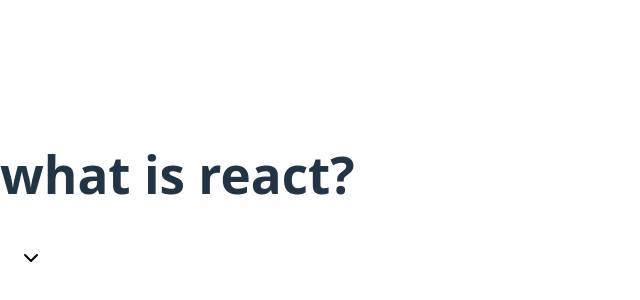
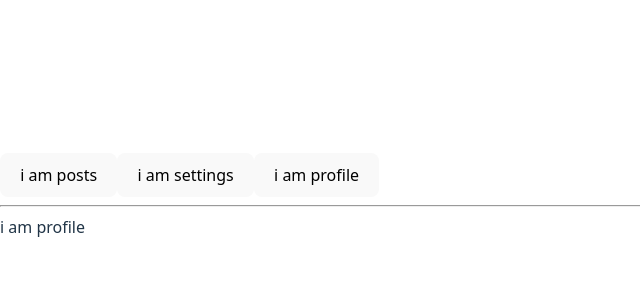
Before and after one commit to aniveshparida/practicing_react, a React (Vite) app in the folder counter/: page / in a window 1280 px wide. Shown: the part 204-504 px from the top of the page, without its empty margins (0-640 px from the left). Built offline with nearby package versions, Linux system fonts and the light colour scheme.

Commit message:
implemented components in nav bar

```diff
--- a/counter/src/App.jsx
+++ b/counter/src/App.jsx
@@ -2,32 +2,26 @@ import { useState } from 'react'
 import './App.css'
 import { Sun, Moon } from 'lucide-react' // Changed to Sun/Moon for theme context
 import {ChevronDown} from 'lucide-react'
+import Posts from './components/Posts'
+import Profile from './components/Profile'
+import Settings from './components/Settings'
 function App() {
-  const [isToggle,setToggle]=useState(false);
-   const handleToggle=()=>{
-    setToggle(!isToggle);
-   }
+  const [tab,setTab]=useState('Profile');
   return (
     <div>
-      <h1>what is react?</h1>
-      <button onClick={handleToggle}style={{
-            background: 'none',
-            border: 'none',
-            cursor: 'pointer',
-            display: 'flex',
-            alignItems: 'center',
-            transition: 'transform 0.3s ease',
-            // Rotate the arrow 180 degrees when open
-            transform: isToggle ? 'rotate(180deg)' : 'rotate(0deg)'
-          }}><ChevronDown size={24}/></button>
-      {
-        isToggle && (
-          <div>
-             <h1>React is a library...</h1>
-          </div>
-        )
-      }
+      <nav>
+        <button onclick={()=>setTab('Posts')}><Posts/></button>
+     <button onClick={()=>setTab('Settings')}><Settings/></button>
+     <button onClick={()=>setTab('Profile')}><Profile/></button>
+     </nav>
+     <hr/>
+     <div>
+      {tab==='Profile' && <Profile/>}
+      {tab==='Posts' && <Posts/>}
+      {tab==='Settings' && <Settings/>}
+     </div>
     </div>
+
   )
 }
 
--- /dev/null
+++ b/counter/src/components/Posts.jsx
@@ -0,0 +1,9 @@
+import React from 'react'
+
+const Posts = () => {
+  return (
+    <div>i am posts</div>
+  )
+}
+
+export default Posts
--- /dev/null
+++ b/counter/src/components/Profile.jsx
@@ -0,0 +1,9 @@
+import React from 'react'
+
+const Profile = () => {
+  return (
+    <div>i am profile</div>
+  )
+}
+
+export default Profile
--- /dev/null
+++ b/counter/src/components/Settings.jsx
@@ -0,0 +1,9 @@
+import React from 'react'
+
+const Settings = () => {
+  return (
+    <div>i am settings</div>
+  )
+}
+
+export default Settings
```
